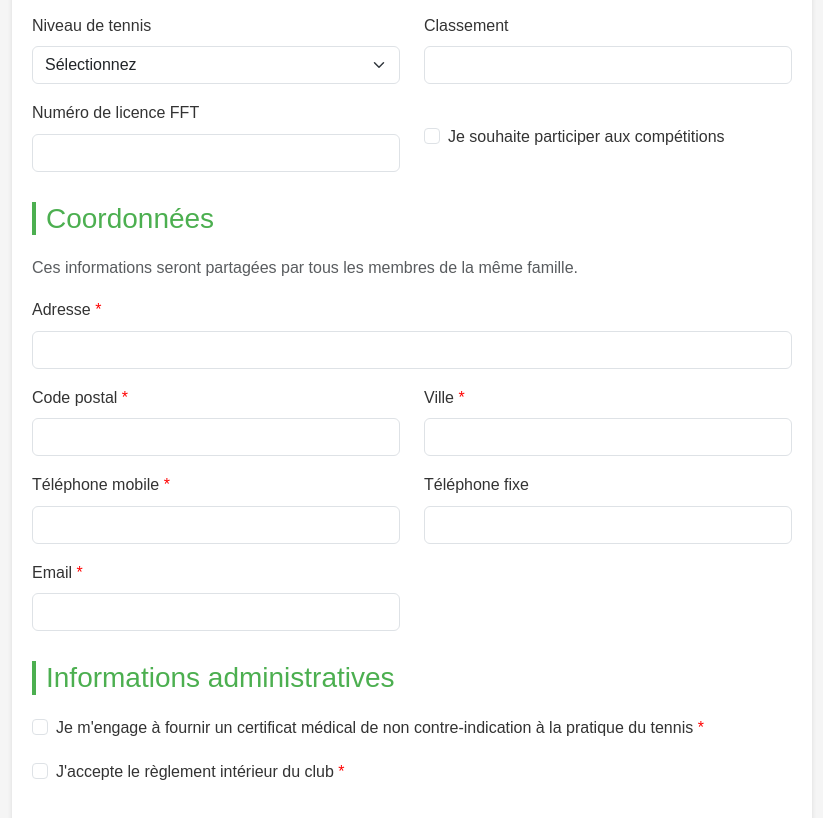
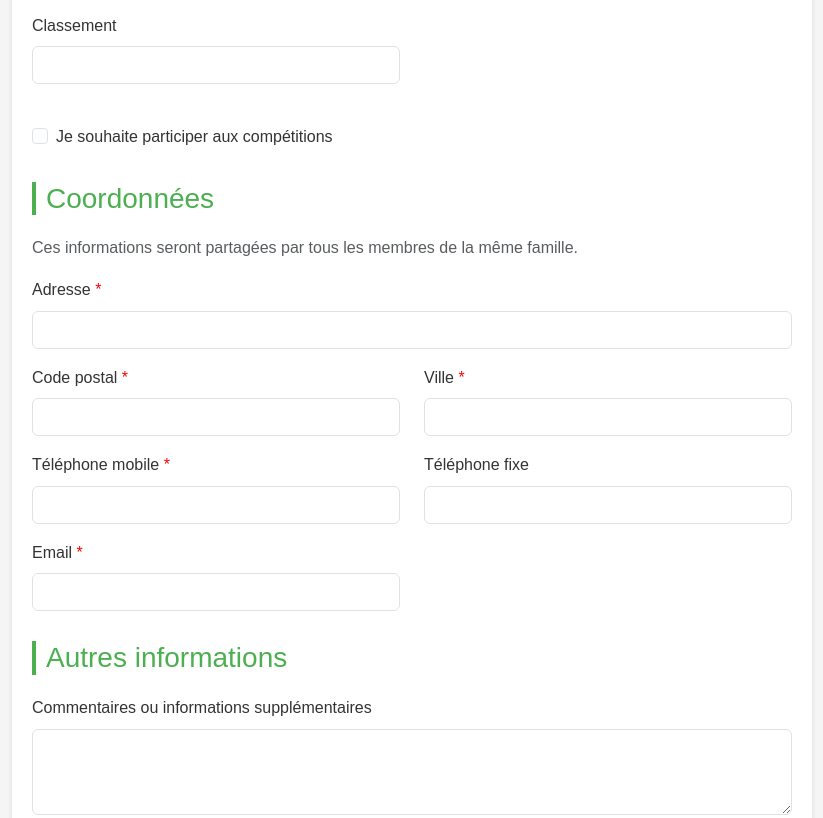
Before and after one commit to TCPimprez/tennis-club-pimprez, a plain HTML site: page index.html in a window 1280 px wide. Shown: the part 680-1498 px from the top of the page, without its empty margins (228-1051 px from the left). Drawn offline with nearby package versions, Linux system fonts and the light colour scheme.

Commit message:
Update index.html

```diff
--- a/index.html
+++ b/index.html
@@ -199,26 +199,14 @@
             <!-- Informations sportives -->
             <h3 class="section-title">Informations sportives</h3>
             <div class="row mb-3">
-                <div class="col-md-6" id="container-niveau">
-                    <label for="niveau" class="form-label">Niveau de tennis</label>
-                    <select class="form-select" id="niveau" name="niveau">
-                        <option value="">Sélectionnez</option>
-                        <option value="Débutant">Débutant</option>
-                        <option value="Intermédiaire">Intermédiaire</option>
-                        <option value="Avancé">Avancé</option>
-                        <option value="Expert">Expert</option>
-                    </select>
-                </div>
+
                 <div class="col-md-6" id="container-classement">
                     <label for="classement" class="form-label">Classement</label>
                     <input type="text" class="form-control" id="classement" name="classement">
                 </div>
             </div>
             <div class="row mb-3">
-                <div class="col-md-6" id="container-licence_fft">
-                    <label for="licence_fft" class="form-label">Numéro de licence FFT</label>
-                    <input type="text" class="form-control" id="licence_fft" name="licence_fft">
-                </div>
+
                 <div class="col-md-6" id="container-competitions">
                     <div class="form-check mt-4">
                         <input class="form-check-input" type="checkbox" id="competitions" name="competitions" value="Oui">
@@ -262,27 +250,6 @@
                 <div class="col-md-6" id="container-email">
                     <label for="email" class="form-label required-field">Email</label>
                     <input type="email" class="form-control" id="email" name="email" required>
-                </div>
-            </div>
-
-            <!-- Informations administratives -->
-            <h3 class="section-title">Informations administratives</h3>
-            <div class="row mb-3">
-                <div class="col-md-12 mb-3" id="container-certificat_medical">
-                    <div class="form-check">
-                        <input class="form-check-input" type="checkbox" id="certificat_medical" name="certificat_medical" value="Oui" required>
-                        <label class="form-check-label required-field" for="certificat_medical">
-                            Je m'engage à fournir un certificat médical de non contre-indication à la pratique du tennis
-                        </label>
-                    </div>
-                </div>
-                <div class="col-md-12 mb-3" id="container-reglement">
-                    <div class="form-check">
-                        <input class="form-check-input" type="checkbox" id="reglement" name="reglement" value="Oui" required>
-                        <label class="form-check-label required-field" for="reglement">
-                            J'accepte le règlement intérieur du club
-                        </label>
-                    </div>
                 </div>
             </div>
 
```
